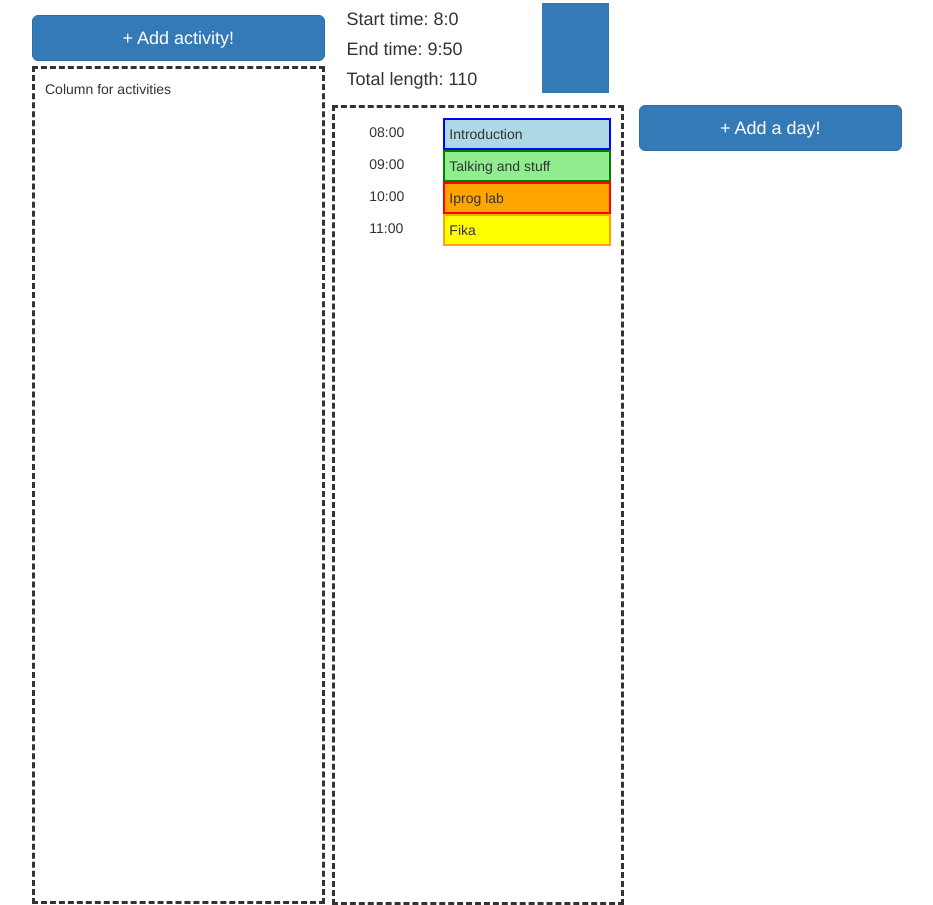
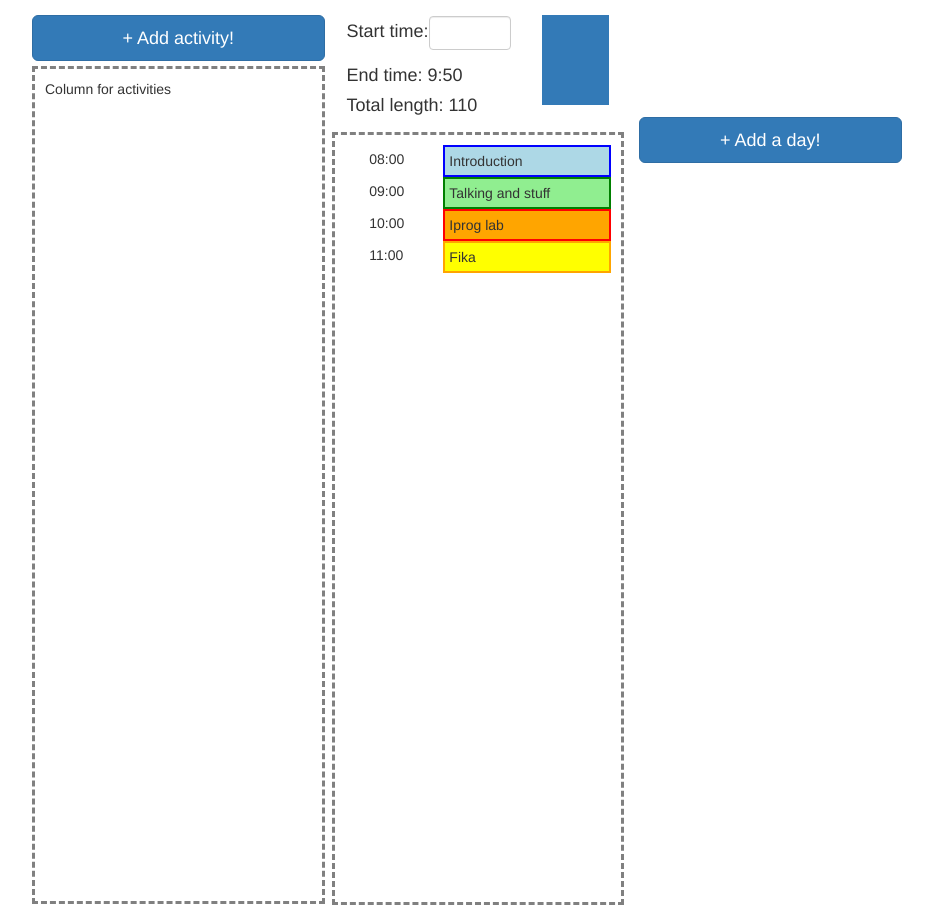
Before and after one commit to Dexterminator/iprog-project, a plain HTML site: page index.html in a window 1280 px wide. Shown: the whole page, without its empty margins (23-956 px from the left). Drawn offline with nearby package versions, Linux system fonts and the light colour scheme.

Commit message:
Made the start time an input field.

```diff
--- a/index.html
+++ b/index.html
@@ -31,7 +31,7 @@
                 <div class="col-md-3">
                     <div class="row">
                         <div class="col-md-8">
-                            <div class="agenda-header"><h4>Start time: <span id="start-time">08:00</span></h4></div>
+                            <div><form class="form-inline"><label><h4>Start time: </h4></label><input type="text" class="form-control" id="start-time"></form></div>
                             <div><h4>End time: <span id="end-time">08:10</span></h4></div>
                             <div><h4>Total length: <span id="total-length"></span></h4></div>
                         </div>
--- a/js/app.js
+++ b/js/app.js
@@ -20,7 +20,6 @@ $(function() {
 	var addActivitiesViewController = new AddActivitiesViewController(addActivitiesView, model);
 
 	window.addDay = function(){
-		dayNo++;
 		var agendaView = new AgendaView($("#agendaView"), model, dayNo);
 		var agendaViewController = new AgendaViewController(agendaView, model);
 		agendaViews.push(agendaView);
--- a/main.css
+++ b/main.css
@@ -18,14 +18,14 @@
 	padding: 10px;
 	margin-top: 2%;
 	height: 838px;
-	border: dashed 3px;
+	border: dashed 3px grey;
 }
 
 #agenda-column {
 	padding: 10px;
 	margin-top: 2%;
-	height: 800px;
-	border: dashed 3px;
+	height: 773px;
+	border: dashed 3px grey;
 }
 
 .agenda-header {
@@ -69,3 +69,11 @@
 	padding: 4px;
 	background: yellow;
 }
+
+#start-time {
+	width: 50%;
+}
+
+#agendaView {
+	margin-top: 1%;
+}
```
Also changed, not shown: js/view/agendaView.js (line endings or trailing spaces).
